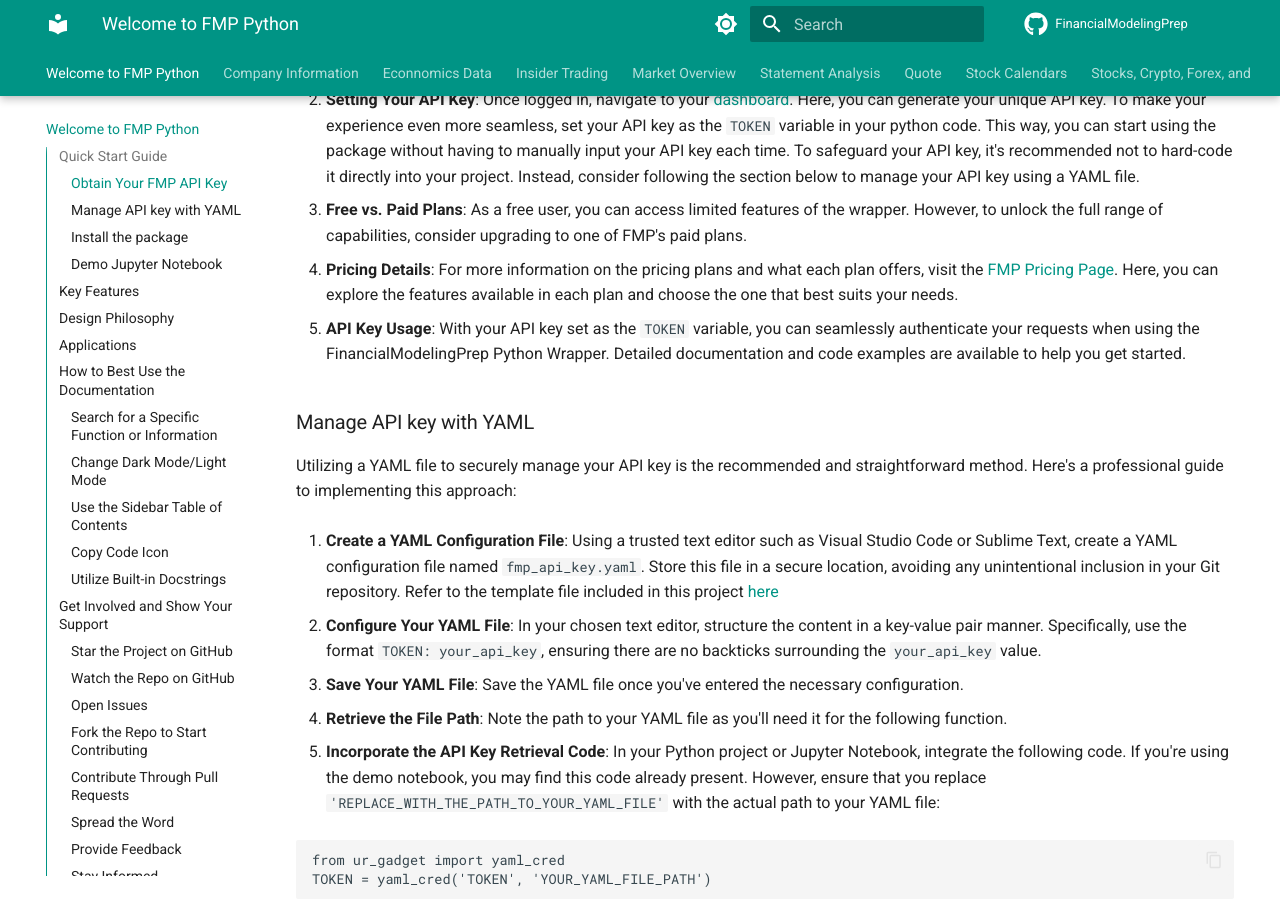
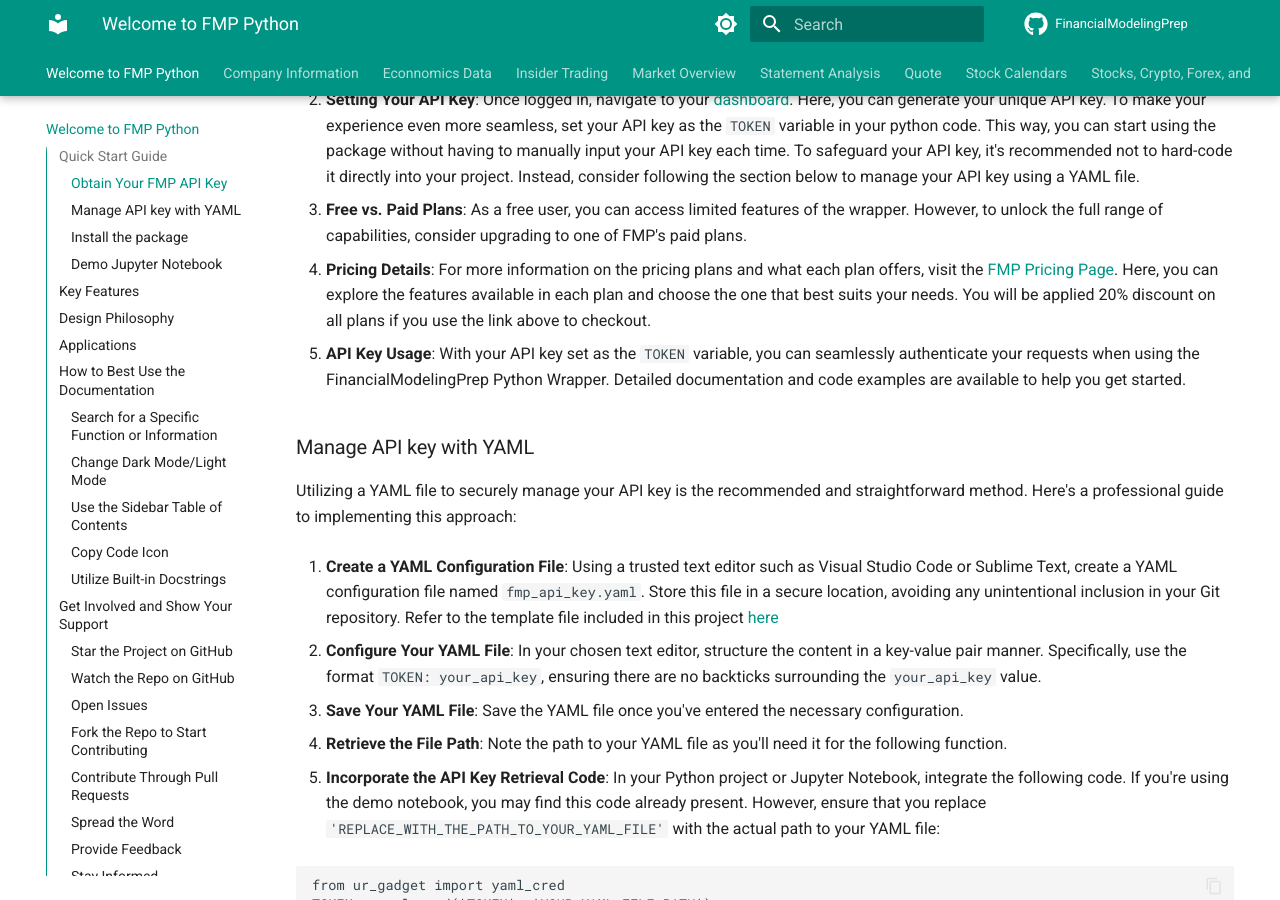
Before and after one commit to thinh-vu/FinancialModelingPrep, an MkDocs documentation site: the page built from docs/docs/index.md, in a window 1280 px wide and 900 px high, scrolled down 778 px. Built offline with MkDocs 1.6.1 and Material for MkDocs 9.7.7, drawn with Linux system fonts in a browser that asks for light colours; emoji names are drawn with the system emoji font; comment, search, counter and statistics services are not loaded.

Commit message:
update docs

```diff
--- a/docs/docs/index.md
+++ b/docs/docs/index.md
@@ -21,7 +21,7 @@
 
 3. **Free vs. Paid Plans**: As a free user, you can access limited features of the wrapper. However, to unlock the full range of capabilities, consider upgrading to one of FMP's paid plans.
 
-4. **Pricing Details**: For more information on the pricing plans and what each plan offers, visit the [FMP Pricing Page](https://intelligence.financialmodelingprep.com/pricing-plans?couponCode=thinhvu&utm_source=github&utm_medium=thinhvu_repos&utm_campaign=thinhvu). Here, you can explore the features available in each plan and choose the one that best suits your needs.
+4. **Pricing Details**: For more information on the pricing plans and what each plan offers, visit the [FMP Pricing Page](https://intelligence.financialmodelingprep.com/pricing-plans?couponCode=thinhvu&utm_source=github&utm_medium=thinhvu_repos&utm_campaign=thinhvu). Here, you can explore the features available in each plan and choose the one that best suits your needs. You will be applied 20% discount on all plans if you use the link above to checkout.
 
 5. **API Key Usage**: With your API key set as the `TOKEN` variable, you can seamlessly authenticate your requests when using the FinancialModelingPrep Python Wrapper. Detailed documentation and code examples are available to help you get started.
 
```
